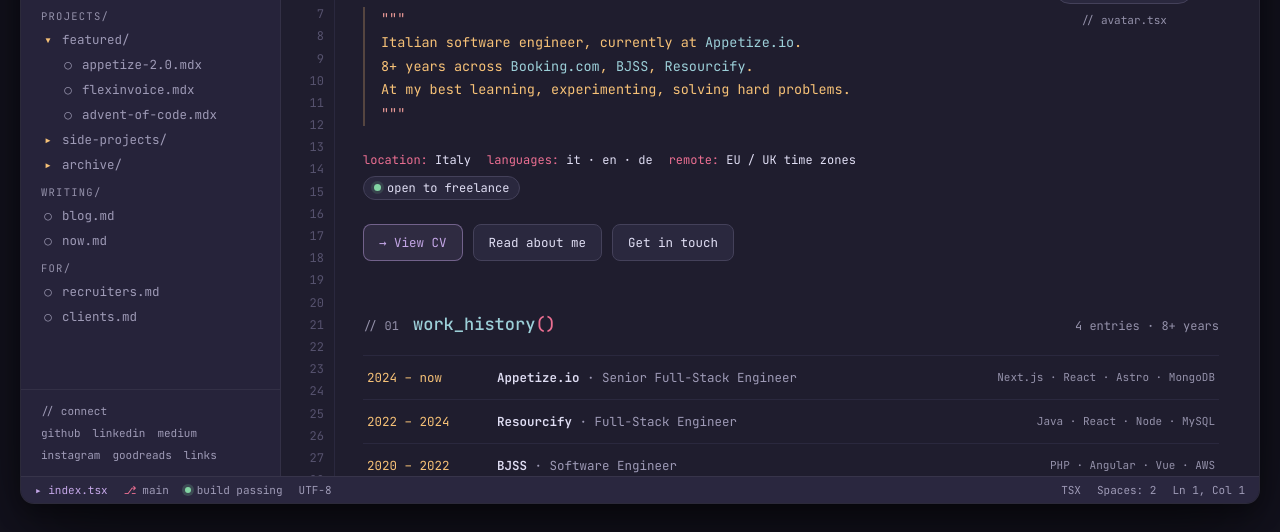
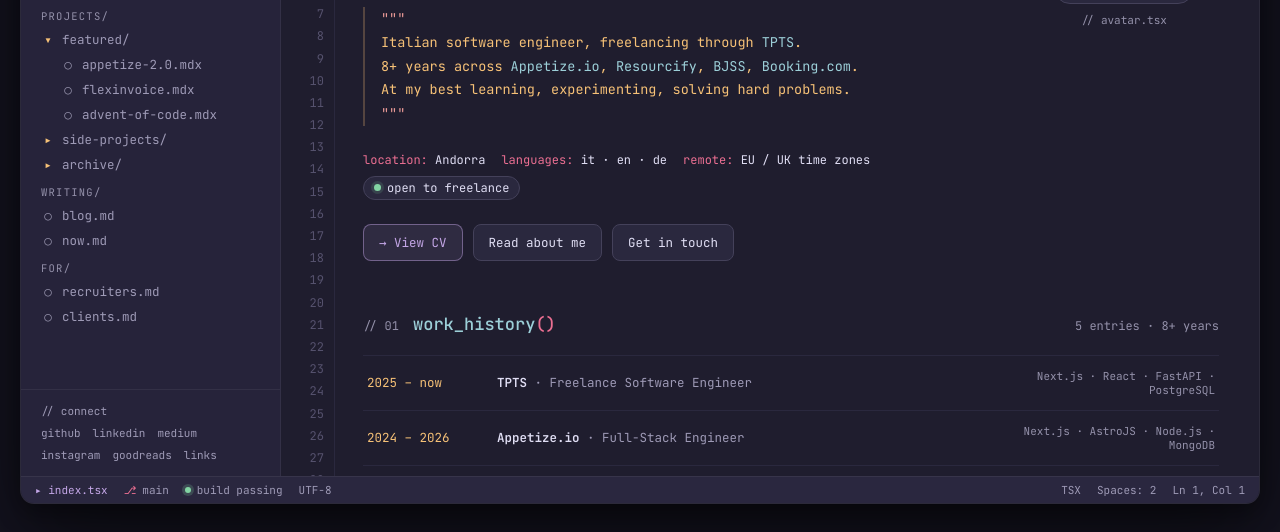
Before and after one commit to martapanc/ide-portfolio, an Astro site: page / in a window 1280 px wide. Shown: the part 268-800 px from the top of the page. Built offline with nearby package versions, Linux system fonts and the light colour scheme; Astro itself is replaced by a stand-in of ours.

Commit message:
Align site content with CV
Fix education (Bolzano, Manchester, Charleston), location, work history,
skills and project descriptions; remove invented personal details.

Co-Authored-By: Claude Sonnet 5.5 <noreply@anthropic.com>
Claude-Session: https://claude.ai/code/session_01R936WmJaE3BU7TQAkVyyLg

```diff
--- a/src/components/content/AboutPage.tsx
+++ b/src/components/content/AboutPage.tsx
@@ -29,7 +29,7 @@ export default function AboutPage() {
       <h2><span className="hash">##</span> Background</h2>
 
       <p>
-        {about.backgroundProse} Now I'm back in {personal.location}, fully remote, which suits me well.
+        {about.backgroundProse} Now I'm based in {personal.location} and work fully remotely.
       </p>
 
       <p>
--- a/src/components/content/IndexPage.tsx
+++ b/src/components/content/IndexPage.tsx
@@ -25,7 +25,7 @@ export default function IndexPage({ onNavigate }: Props) {
 
         <pre className="docstring">
           <span className="quotes">"""</span>{'\n'}
-          {'Italian software engineer, currently at '}
+          {'Italian software engineer, freelancing through '}
           <span className="company">{hero.currentCompany}</span>{'.\n'}
           {`${hero.yearsExpFull} across `}
           {hero.previousCompanies.map((c, i) => (
--- a/src/components/content/NowPage.tsx
+++ b/src/components/content/NowPage.tsx
@@ -36,7 +36,7 @@ export default function NowPage() {
             ))}
           </ul>
         </div>
-        <div className="panel">
+        {now.reading.length > 0 && <div className="panel">
           <h4><span className="hash">#</span> reading</h4>
           <ul>
             {now.reading.map((book, i) => (
@@ -49,7 +49,7 @@ export default function NowPage() {
               </li>
             ))}
           </ul>
-        </div>
+        </div>}
       </div>
 
       <h2><span className="hash">##</span> Off-keyboard</h2>
--- a/src/data/portfolio.ts
+++ b/src/data/portfolio.ts
@@ -13,8 +13,8 @@ export const personal = {
     href: 'https://linkedin.com/in/martapancaldi',
     label: 'linkedin.com/in/martapancaldi',
   },
-  location: 'Italy',
-  locationFull: 'Italy, CET (UTC+1)',
+  location: 'Andorra',
+  locationFull: 'Andorra, CET (UTC+1)',
   timezone: 'EU / UK time zones',
   availability: 'open to freelance',
   languagesCodes: 'it · en · de',
@@ -34,18 +34,19 @@ export const hero = {
   role: 'fullStackEngineer',
   yearsExp: '8 YoE',
   yearsExpFull: '8+ years',
-  currentCompany: 'Appetize.io',
-  previousCompanies: ['Booking.com', 'BJSS', 'Resourcify'],
+  currentCompany: 'TPTS',
+  previousCompanies: ['Appetize.io', 'Resourcify', 'BJSS', 'Booking.com'],
   tagline: 'At my best learning, experimenting, solving hard problems.',
 };
 
 // ─── Work history ─────────────────────────────────────────────────────────────
 
 export const work = [
-  { period: '2024 – now',  company: 'Appetize.io',  role: 'Senior Full-Stack Engineer', stack: 'Next.js · React · Astro · MongoDB' },
-  { period: '2022 – 2024', company: 'Resourcify',   role: 'Full-Stack Engineer',        stack: 'Java · React · Node · MySQL' },
-  { period: '2020 – 2022', company: 'BJSS',          role: 'Software Engineer',          stack: 'PHP · Angular · Vue · AWS' },
-  { period: '2018 – 2020', company: 'Booking.com',  role: 'Graduate Engineer',          stack: 'Java · React · Kotlin · PHP' },
+  { period: '2025 – now',  company: 'TPTS',        role: 'Freelance Software Engineer', stack: 'Next.js · React · FastAPI · PostgreSQL' },
+  { period: '2024 – 2026', company: 'Appetize.io', role: 'Full-Stack Engineer',         stack: 'Next.js · AstroJS · Node.js · MongoDB' },
+  { period: '2022 – 2024', company: 'Resourcify',  role: 'Software Engineer',           stack: 'Java · Spring Boot · Angular' },
+  { period: '2020 – 2022', company: 'BJSS',        role: 'Software Engineer',           stack: 'Drupal · PHP · Docker' },
+  { period: '2018 – 2020', company: 'Booking.com', role: 'Graduate Engineer',           stack: 'Java · Spring · React' },
 ];
 
 // ─── Featured projects ────────────────────────────────────────────────────────
@@ -69,27 +70,27 @@ export const featuredProjects: Project[] = [
     year: '2025',
     title: 'Appetize.io 2.0',
     deco: null,
-    desc: 'Full marketing-site rebuild for a B2B audience. Led the move from a playful CMS-driven site to a faster, SEO-tight AstroJS build.',
+    desc: 'Marketing-site rebuild for a B2B audience, as part of a company-wide rebrand. Led the technical implementation in AstroJS.',
     tags: ['work', 'case study'],
   },
   {
     file: 'advent-of-code.mdx',
     lang: 'Kotlin',
-    stack: 'Spring · CI',
+    stack: 'TypeScript · Java · Python',
     year: '2015–25',
     title: 'Advent of Code',
     deco: '500★',
-    desc: 'All 500 stars across every AoC year since 2015. Built a side API that scaffolds each day and auto-updates the README.',
+    desc: 'All 500 stars across every AoC year since 2015. Built a side API that sets up each day and auto-updates the README.',
     tags: ['side', 'algorithms'],
   },
   {
     file: 'flexinvoice.mdx',
     lang: 'TypeScript',
-    stack: 'React · Puppeteer',
+    stack: 'Next.js · React · Express',
     year: '2025',
     title: 'FlexInvoice',
     deco: null,
-    desc: 'A small, JSON-driven invoice generator for my freelance company. PDF render via Puppeteer, automation pipeline in progress.',
+    desc: 'An invoicing tool for my freelance company: structured data in, styled A4 PDF invoices out via server-side rendering and headless Chrome.',
     tags: ['freelance', 'tooling'],
   },
 ];
@@ -99,18 +100,18 @@ export const totalProjects = 20;
 // ─── About page ───────────────────────────────────────────────────────────────
 
 export const about = {
-  introProse: "I write mostly TypeScript, occasionally Kotlin when Java needs to be less verbose, and I've been known to write a Perl script without apologising.",
-  currentRoleDesc: 'where I work on the marketing site, internal tooling, and whatever else needs a careful pair of hands.',
-  previousRolesLine: "Before that: Resourcify (climate-tech), BJSS (consulting), Booking.com (don't think this needs presentation).",
+  introProse: 'My core stack is TypeScript and Java: React, Next.js and AstroJS on the frontend, Spring Boot and Node.js on the backend.',
+  currentRoleDesc: 'my own company, building custom software for small businesses and freelancers.',
+  previousRolesLine: 'Before that: Appetize.io (SaaS), Resourcify (waste-management SaaS), BJSS (consulting, Specsavers e-commerce), Booking.com / Rentalcars.com (graduate programme).',
   blockquote: 'At my best when the problem is ambiguous, the deadline is real, and the team trusts each other.',
   howIWork: [
-    "I'm thorough without being slow. I write tests, read documentation, and leave code in better shape than I found it. I prefer small, well-named functions over clever one-liners. I think the README matters.",
-    "I've worked in teams of 2 and teams of 200. I've been the only frontend engineer and the person untangling a decade of technical debt. I adapt.",
+    "I care about reliability, usability and maintainability, and I prefer clear design and pragmatic solutions. I write tests, read documentation, and do a lot of code review and pairing.",
+    "I've worked fully remotely and asynchronously across time zones since March 2020, including a couple of years on US time zones from Europe.",
   ],
-  backgroundProse: 'I grew up in Italy, studied Computer Science, moved to Amsterdam for Booking.com, then to London for a few years.',
+  backgroundProse: 'I grew up in Italy and studied Computer Science at the Free University of Bolzano, with an exchange semester at the College of Charleston (USA). I then did an MSc at the University of Manchester and started my career at Booking.com in the UK, where I lived for several years.',
   languagesSpoken: ['Italian', 'English', 'German'],
-  languagesNote: 'the last one fluently enough to work in it, not fluently enough to enjoy it.',
-  outsideCode: "I play oboe and alto in an amateur choir. I write short fiction (slowly). I read a lot — mostly literary fiction, occasionally non-fiction that makes me reconsider something. I take photos when I travel, which is often enough.",
+  languagesNote: 'native, C2 and B2 respectively, plus a little French, Spanish and Catalan.',
+  outsideCode: 'I have a diploma in oboe, and I like music enough to have written a tool to rescue my 12,000-track library from Plex.',
   site: {
     builtWith: ['Astro', 'React'],
     theme: 'Rose Pine Moon',
@@ -123,37 +124,33 @@ export const about = {
 export const now = {
   lastUpdated: '2026-05-12',
   intro: "A snapshot of what I'm currently doing, thinking about, and working on.",
-  workDesc: "Currently deep in a redesign of the customer-facing analytics dashboard — lots of React 19, some server components experiments, more charts than I'd like.",
-  freelanceLine: 'Taking on occasional freelance projects on the side (web, tooling, architecture consulting).',
+  workDesc: 'Currently building custom software through my own company, TPTS: FlexInvoice, FlexTag (a QR-labelled asset register) and a few personal projects such as Postilla.',
+  freelanceLine: 'Open to freelance projects (web, tooling).',
   offKeyboard: [
-    "Playing oboe and alto in a local amateur choir — we're rehearsing Brahms right now, which is exactly as humbling as it sounds.",
-    'Writing short fiction at roughly 1,200 words a week. Currently working on a story set in a near-future Milan. Going slowly and enjoying it.',
-    'Processing a photo backlog from Tokyo and Lisbon. Both trips were worth every euro.',
+    'Practising the oboe.',
+    'Tinkering with side projects like Postilla, a from-scratch rewrite of the Waline comment system.',
   ],
+
   footNote: "This page is inspired by Derek Sivers' /now movement. If you have one, I'd love to read it.",
   learning: [
-    { done: true,  text: 'LLM basics, RAG pipelines, eval frameworks' },
-    { done: false, text: 'Figma automation & plugin development' },
+    { done: true,  text: 'AI-assisted development workflows' },
     { done: false, text: 'Swift + SwiftUI for iOS' },
-    { done: false, text: 'Svelte 5 runes model' },
-    { done: false, text: 'Rust (very slowly)' },
+    { done: false, text: 'Postilla roadmap (9 of 11 milestones done)' },
   ],
+
   learningPreview: [
-    { done: true,  text: 'LLM, RAG & eval pipelines' },
-    { done: false, text: 'Figma automation & plugin dev' },
+    { done: true,  text: 'AI-assisted development workflows' },
     { done: false, text: 'Swift for iOS' },
-    { done: false, text: 'Svelte 5' },
+    { done: false, text: 'Postilla (9 of 11 milestones)' },
   ],
-  reading: [
-    { title: 'We Should All Be Feminists', author: 'Chimamanda Ngozi Adichie' },
-    { title: 'Staff Engineer', author: 'Will Larson', note: 'reference' },
+
+  reading: [] as { title: string; author: string; note?: string }[],
+
+  offKeyboardPreview: [
+    { icon: '🎶', text: 'Practising the oboe' },
+    { icon: '🛠', text: 'Side projects: Postilla, FlexTag' },
   ],
-  offKeyboardPreview: [
-    { icon: '📖', text: 'Reading: We Should All Be Feminists – C.N. Adichie' },
-    { icon: '🎶', text: 'Practising oboe + alto for the choir' },
-    { icon: '✍🏻', text: 'Drafting short fiction · ~1.2k words / wk' },
-    { icon: '📷', text: 'Travel photo backlog from Tokyo & Lisbon' },
-  ],
+
   elsewhere: [
     { label: 'Medium',    href: 'https://medium.com',      note: 'mostly technical deep-dives' },
     { label: 'Instagram', href: 'https://instagram.com',   note: 'photos' },
@@ -179,50 +176,76 @@ export const contactPage = {
 
 export const experience = [
   {
-    title: 'Senior Full-Stack Engineer',
-    company: 'Appetize.io',
-    period: '2024 – present',
-    desc: 'Rebuilt the company marketing site in Astro 4, reducing Lighthouse score gap from ~60 to 97. Introduced content collections for the blog and changelog, giving marketing full ownership. Also maintain internal tooling and the customer-facing dashboard (Next.js).',
-    stack: ['AstroJS', 'Next.js', 'TypeScript', 'MongoDB', 'Cloudinary', 'GitHub Actions'],
+    title: 'Freelance Software Engineer',
+    company: 'TPTS (Taylor Pancaldi Technology Services)',
+    period: 'Oct 2025 – present',
+    desc: 'Custom software for small businesses and freelancers. Built FlexInvoice, which generates styled PDF invoices from structured data via server-side rendering and headless Chrome, and FlexTag, a multi-tenant asset register with QR-coded labels printed on a Brother label printer.',
+    stack: ['Next.js', 'React', 'Express', 'FastAPI', 'PostgreSQL', 'Docker'],
   },
   {
-    title: 'Full-Stack Engineer',
+    title: 'Full-Stack Software Engineer',
+    company: 'Appetize.io',
+    period: 'Jan 2024 – Feb 2026',
+    desc: 'Led the technical implementation of the new marketing website in AstroJS (performance from ~60% to 90%+, accessibility, best practices and SEO from ~75% to 95–100%). Worked on the V2 web application in Next.js, the Stripe billing integration, self-serve enterprise SSO (SAML and OIDC), and Google and GitHub authentication. Raised E2E test coverage from 50% to 90%+.',
+    stack: ['AstroJS', 'Next.js', 'Node.js', 'TypeScript', 'MongoDB', 'Stripe'],
+  },
+  {
+    title: 'Software Engineer',
     company: 'Resourcify',
-    period: '2021 – 2024',
-    desc: 'Built and owned the supplier management module from scratch — from database schema to UI. Introduced E2E tests with Playwright, reducing regression bugs by ~40% quarter-on-quarter. Mentored two junior engineers through their first production deployments.',
-    stack: ['React', 'Node.js', 'PostgreSQL', 'TypeScript', 'Playwright', 'AWS'],
+    period: 'Mar 2022 – Jan 2024',
+    desc: 'Joined the Recycler API team. Built a production accounting platform used daily by the operations team, replacing spreadsheet workflows. Diagnosed scaling bottlenecks in backend services and asynchronous data pipelines. One of the senior developers: code reviews, mentoring and onboarding.',
+    stack: ['Java', 'Spring Boot', 'Angular'],
   },
   {
     title: 'Software Engineer',
     company: 'BJSS',
-    period: '2019 – 2021',
-    desc: 'Delivered across three client engagements: a UK Government digital service (Java/Spring), a retail analytics dashboard (Angular/D3), and a logistics API (Kotlin). Passed SC clearance.',
-    stack: ['Java', 'Spring Boot', 'Angular', 'Kotlin', 'AWS', 'Docker'],
+    period: 'Nov 2020 – Mar 2022',
+    desc: "Worked on Specsavers' e-commerce platforms. Maintained a large Drupal-based web application, architected a GDPR-compliant cookie consent system across 9 production domains behind a feature flag, and helped containerize the application.",
+    stack: ['Drupal', 'PHP', 'Docker'],
   },
   {
-    title: 'Graduate Engineer',
-    company: 'Booking.com',
-    period: '2018 – 2019',
-    desc: 'Rotated through the Accommodation, Payments, and Mobile Platform teams. Shipped a Perl backend feature that landed in the A/B test that improved checkout conversion by 1.2%. Survived the Perl.',
-    stack: ['Perl', 'React', 'Kotlin', 'MySQL', 'Jenkins'],
+    title: 'Graduate Software Engineer',
+    company: 'Booking.com / Rentalcars.com',
+    period: 'Sep 2018 – Nov 2020',
+    desc: 'Rotation-based graduate programme. Migrated legacy systems to Spring-based APIs, worked on payments, sanctions screening and insurance products, and built React UI components and search filters during a web replatforming.',
+    stack: ['Java', 'Spring', 'React'],
+  },
+  {
+    title: 'Research Assistant',
+    company: 'Free University of Bolzano',
+    period: 'Sep 2017 – Apr 2018',
+    desc: 'Co-authored a peer-reviewed IEEE research article on cloud service contracts and policies, analysing the implications of GDPR.',
+    stack: [],
   },
 ];
 
 export const education = [
   {
+    title: 'MSc Advanced Computer Science (Software Engineering & Data Science)',
+    institution: 'The University of Manchester (UK)',
+    period: '2018',
+    desc: 'Graduated with distinction.',
+  },
+  {
     title: 'BSc Computer Science',
-    institution: 'University of Bologna',
-    period: '2015 – 2018',
-    desc: 'Focus on algorithms, distributed systems, and programming languages. Thesis on static analysis of concurrent programs.',
+    institution: 'Free University of Bolzano (Italy)',
+    period: '2017',
+    desc: 'Grade: 106 / 110.',
+  },
+  {
+    title: 'BSc Computer Science (exchange semester)',
+    institution: 'College of Charleston (USA)',
+    period: '2015',
+    desc: 'GPA: 4.0.',
   },
 ];
 
 export const skills: Record<string, string[]> = {
-  Languages:  ['TypeScript', 'Kotlin', 'Java', 'Python', 'Perl (recovering)'],
-  Frontend:   ['React', 'AstroJS', 'Next.js', 'Angular', 'Svelte (learning)'],
-  Backend:    ['Node.js', 'Spring Boot', 'Express', 'Fastify'],
-  Databases:  ['PostgreSQL', 'MongoDB', 'MySQL', 'Redis'],
-  Tooling:    ['Docker', 'GitHub Actions', 'AWS', 'Playwright', 'Vitest'],
+  'Frontend & UX':  ['React', 'Angular', 'Next.js', 'AstroJS', 'TypeScript', 'Tailwind CSS', 'Storybook', 'Figma'],
+  'Backend & APIs': ['Java (Spring Boot)', 'Node.js', 'Express', 'Python', 'PHP', 'REST', 'Stripe'],
+  Databases:        ['Postgres', 'MySQL', 'MongoDB'],
+  'Cloud & DevOps': ['AWS', 'Docker', 'Kubernetes', 'GitHub Actions', 'GitLab CI', 'Jenkins'],
+  Practices:        ['TDD', 'DDD', 'Code review', 'Pair programming'],
 };
 
 // ─── Uses ─────────────────────────────────────────────────────────────────────
@@ -242,28 +265,28 @@ export const uses = [
     category: 'languages + runtimes',
     items: [
       { name: 'TypeScript', desc: 'primary language' },
-      { name: 'Kotlin',     desc: 'Advent of Code, JVM projects' },
+      { name: 'Kotlin',     desc: 'Advent of Code' },
+      { name: 'Java',       desc: 'Spring Boot' },
       { name: 'Node.js',    desc: 'runtime of choice' },
-      { name: 'Python',     desc: 'scripting, ML experiments' },
+      { name: 'Python',     desc: 'scripting, FastAPI' },
     ],
   },
   {
     category: 'frontend',
     items: [
       { name: 'AstroJS',      desc: 'static sites, portfolios' },
-      { name: 'React 19',     desc: 'SPAs, dashboards' },
-      { name: 'Next.js 15',   desc: 'SSR, full-stack' },
+      { name: 'React',        desc: 'SPAs, dashboards' },
+      { name: 'Next.js',      desc: 'SSR, full-stack' },
       { name: 'Tailwind CSS', desc: 'styling utility-first' },
     ],
   },
   {
     category: 'tooling + infra',
     items: [
-      { name: 'Vitest',          desc: 'unit tests' },
       { name: 'Playwright',      desc: 'E2E tests' },
       { name: 'GitHub Actions',  desc: 'CI/CD' },
       { name: 'Docker',          desc: 'containerisation' },
-      { name: 'AWS',             desc: 'S3, Lambda, CloudFront' },
+      { name: 'AWS',             desc: 'cloud' },
     ],
   },
   {
```
Also changed, not shown: src/components/FileContent.tsx (+15 -19 lines).
